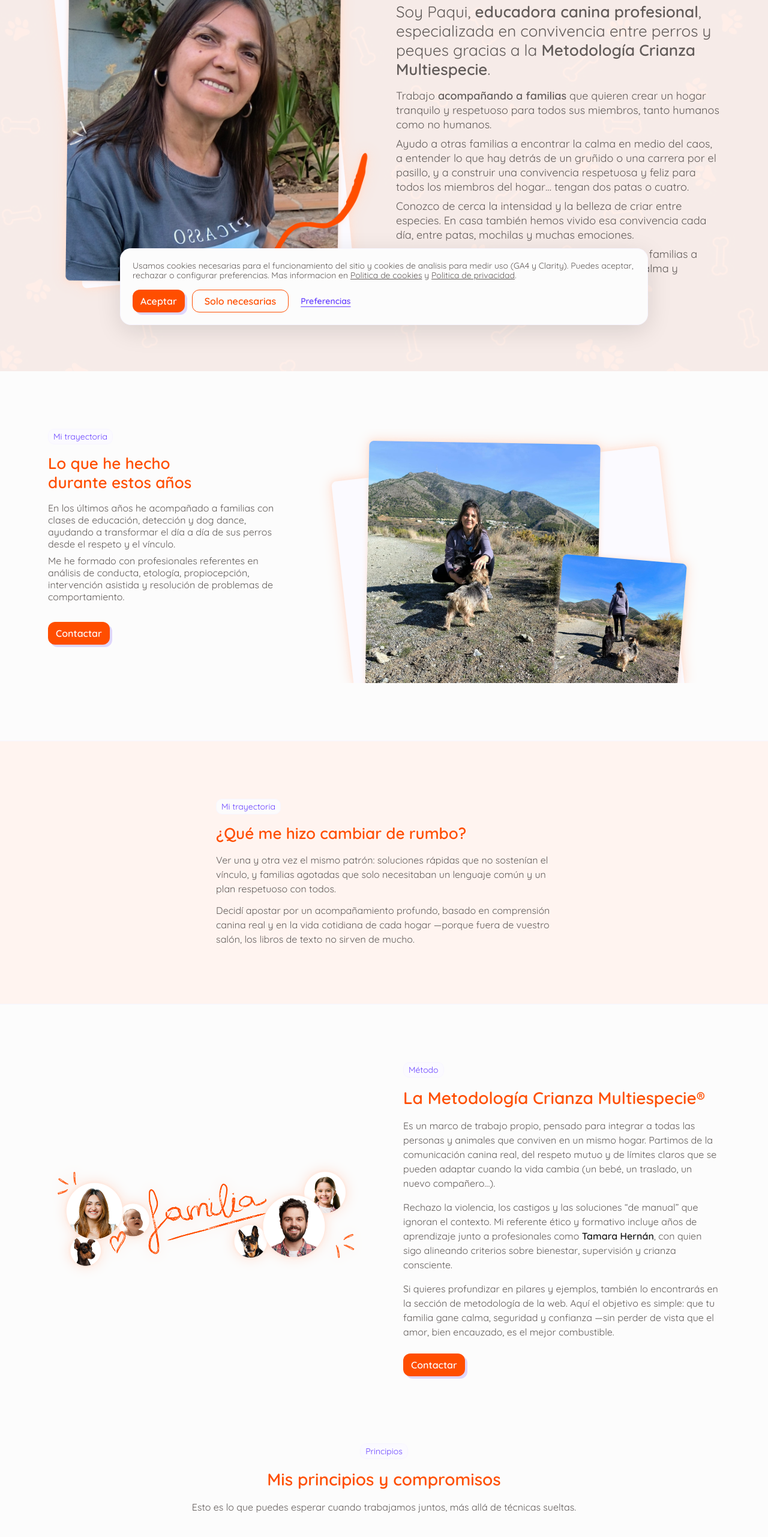
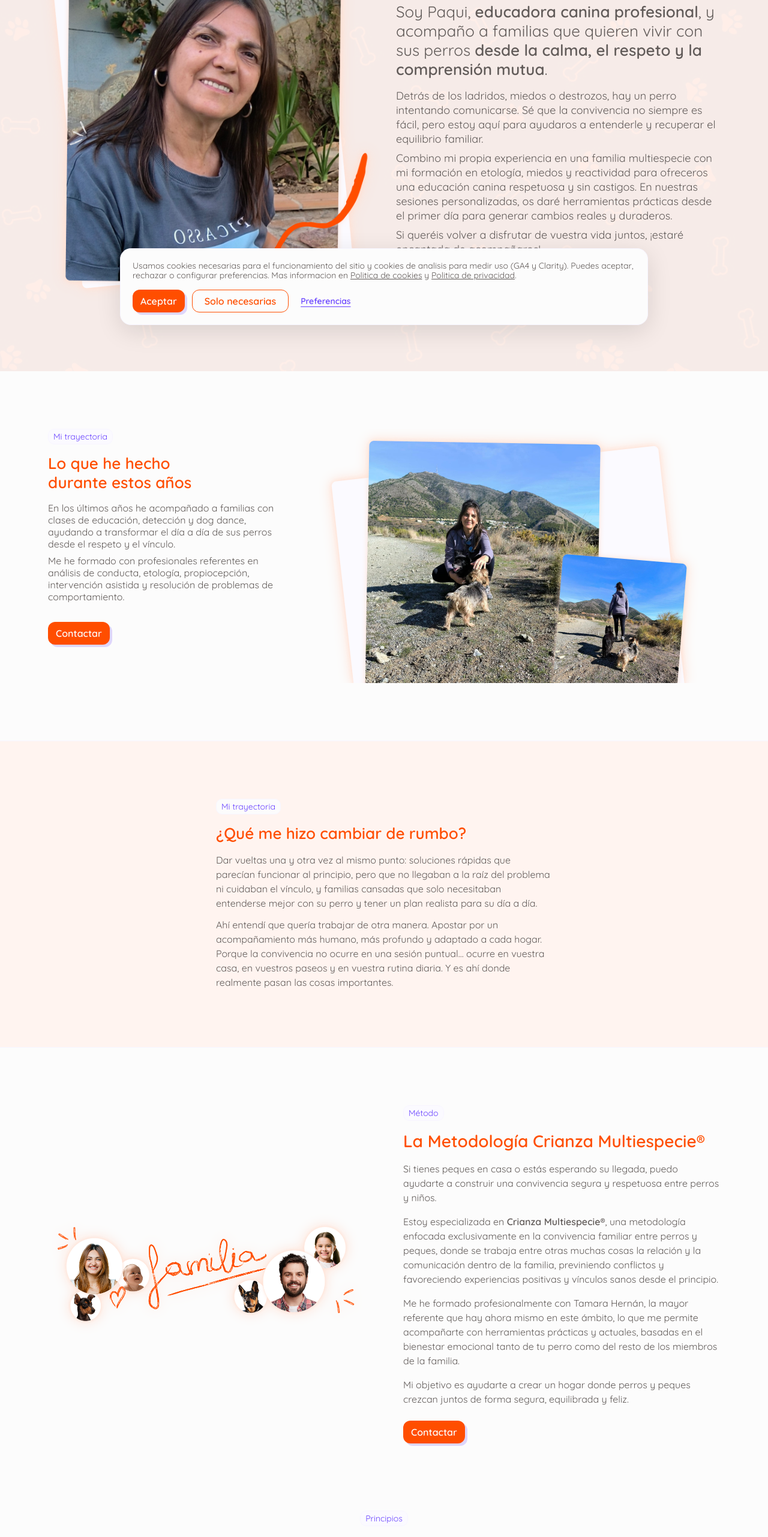
Before and after one commit to javivega/paquicabello, a React (Vite) app: page /sobre-mi in a window 1280 px wide. Shown: the part 234-2797 px from the top of the page at 60% size. Built offline with nearby package versions, Linux system fonts and the light colour scheme; no server answers.

Commit message:
About updated

```diff
--- a/src/components/about/AboutHero.tsx
+++ b/src/components/about/AboutHero.tsx
@@ -58,32 +58,21 @@ export function AboutHero({ className }: { className?: string }) {
           >
             Soy Paqui,{' '}
             <span className="font-semibold">educadora canina profesional</span>
-            {', especializada en convivencia entre perros y peques gracias a la '}
-            <span className="font-semibold">Metodología Crianza Multiespecie</span>.
+            {', y acompaño a familias que quieren vivir con sus perros '}
+            <span className="font-semibold">desde la calma, el respeto y la comprensión mutua</span>.
           </p>
           <div
             style={sectionEnterStyle(260)}
             className="section-enter max-w-[784px] space-y-2 text-[18px] leading-6 text-foreground-secondary"
           >
             <p>
-              Trabajo <span className="font-semibold">acompañando a familias</span> que
-              quieren crear un hogar tranquilo y respetuoso para todos sus miembros, tanto
-              humanos como no humanos.
+              Detrás de los ladridos, miedos o destrozos, hay un perro intentando comunicarse. Sé que la convivencia no siempre es fácil, pero estoy aquí para ayudaros a entenderle y recuperar el equilibrio familiar.
             </p>
             <p>
-              Ayudo a otras familias a encontrar la calma en medio del caos, a entender
-              lo que hay detrás de un gruñido o una carrera por el pasillo, y a construir
-              una convivencia respetuosa y feliz para todos los miembros del hogar…
-              tengan dos patas o cuatro.
+              Combino mi propia experiencia en una familia multiespecie con mi formación en etología, miedos y reactividad para ofreceros una educación canina respetuosa y sin castigos. En nuestras sesiones personalizadas, os daré herramientas prácticas desde el primer día para generar cambios reales y duraderos.
             </p>
             <p>
-              Conozco de cerca la intensidad y la belleza de criar entre especies. En casa
-              también hemos vivido esa convivencia cada día, entre patas, mochilas y
-              muchas emociones.
-            </p>
-            <p>
-              Y justo por eso decidí dedicarme a ayudar a otras familias a transitar ese
-              mismo camino con más confianza, calma y comprensión.
+              Si queréis volver a disfrutar de vuestra vida juntos, ¡estaré encantada de acompañaros!
             </p>
           </div>
         </div>
--- a/src/components/about/AboutMethodSection.tsx
+++ b/src/components/about/AboutMethodSection.tsx
@@ -46,24 +46,16 @@ export function AboutMethodSection({ className }: { className?: string }) {
           className="section-enter space-y-4 text-base leading-6 text-foreground-secondary"
         >
           <p>
-            Es un marco de trabajo propio, pensado para integrar a todas las personas y
-            animales que conviven en un mismo hogar. Partimos de la comunicación canina
-            real, del respeto mutuo y de límites claros que se pueden adaptar cuando la
-            vida cambia (un bebé, un traslado, un nuevo compañero…).
+          Si tienes peques en casa o estás esperando su llegada, puedo ayudarte a construir una convivencia segura y respetuosa entre perros y niños.
           </p>
           <p>
-            Rechazo la violencia, los castigos y las soluciones “de manual” que ignoran
-            el contexto. Mi referente ético y formativo incluye años de aprendizaje junto
-            a profesionales como{' '}
-            <span className="font-semibold text-foreground">Tamara Hernán</span>, con
-            quien sigo alineando criterios sobre bienestar, supervisión y crianza
-            consciente.
+            Estoy especializada en <span className="font-semibold">Crianza Multiespecie®</span>, una metodología enfocada exclusivamente en la convivencia familiar entre perros y peques, donde se trabaja entre otras muchas cosas la relación y la comunicación dentro de la familia, previniendo conflictos y favoreciendo experiencias positivas y vínculos sanos desde el principio.
           </p>
           <p>
-            Si quieres profundizar en pilares y ejemplos, también lo encontrarás en la
-            sección de metodología de la web. Aquí el objetivo es simple: que tu familia
-            gane calma, seguridad y confianza —sin perder de vista que el amor, bien
-            encauzado, es el mejor combustible.
+            Me he formado profesionalmente con Tamara Hernán, la mayor referente que hay ahora mismo en este ámbito, lo que me permite acompañarte con herramientas prácticas y actuales, basadas en el bienestar emocional tanto de tu perro como del resto de los miembros de la familia.
+          </p>
+          <p>
+            Mi objetivo es ayudarte a crear un hogar donde perros y peques crezcan juntos de forma segura, equilibrada y feliz.
           </p>
         </div>
         <BrandLinkButton
--- a/src/components/about/AboutPrinciplesSection.tsx
+++ b/src/components/about/AboutPrinciplesSection.tsx
@@ -24,51 +24,46 @@ const principles: readonly {
   {
     id: 'integracion',
     icon: Share2,
-    title: 'Integración real de todos',
-    body: 'Nadie es un extra en su propia casa: escuchamos necesidades humanas y caninas por igual para que el plan sea sostenible.',
+    title: 'Integración',
+    body: 'Tu perro es uno más de la familia. Te ayudo a comprender sus necesidades emocionales y físicas para crear rutinas viables en vuestro día a día. Sin buscar la perfección ni soluciones imposibles; solo cambios reales y sostenibles que os hagan la vida mucho más fácil.',
   },
   {
     id: 'limites',
     icon: Link2,
-    title: 'Límites respetuosos y adaptables',
-    body: 'Estructura y claridad sin rigidez tóxica: los límites protegen y se revisan cuando cambian las etapas o el entorno.',
+    title: 'Límites respetuosos',
+    body: 'Poner límites no es controlar ni cohibir, sino aportar seguridad a toda la familia. Trabajamos desde el respeto, ajustando las normas a vuestra etapa vital para proteger y cuidar, nunca para imponer.'
   },
   {
     id: 'supervision',
     icon: Eye,
-    title: 'Supervisión consciente',
-    body: 'Especialmente con peques, priorizamos anticipación y seguridad física y emocional para todos los involucrados.',
+    title: 'Supervisión',
+    body: 'Priorizamos la anticipación y la prevención, especialmente si hay peques en casa. Os acompaño para crear entornos física y emocionalmente seguros, donde todos podáis convivir con total tranquilidad.',
   },
   {
     id: 'comunicacion',
     icon: MessagesSquare,
-    title: 'Comunicación canina real',
-    body: 'Aprendemos a leer señales, ritmos y tensiones antes de etiquetar conductas como “obediencia” o “desobediencia”.',
+    title: 'Comunicación canina',
+    body: 'Aprendemos a leer señales, ritmos y tensiones antes de etiquetar conductas como “obediencia” o “desobedienciaAprenderemos a descifrar su lenguaje y esas señales sutiles que suelen pasar desapercibidas. No es cuestión de obediencia, sino de entender qué intenta comunicarte y qué necesita realmente tu perro.',
   },
   {
     id: 'empatia',
     icon: Dog,
-    title: 'Empatía sin humanizar',
-    body: 'Reconocemos emociones y motivaciones caninas sin proyectar narrativas humanas que distorsionan lo que el perro necesita.',
+    title: 'Empatía',
+    body: 'Tu perro siente miedo, alegría o frustración, pero lo expresa a su manera. Te ayudaré a interpretar sus emociones desde su perspectiva canina, alejándonos de expectativas humanas para darle justo lo que necesita.',
   },
   {
     id: 'apoyo',
     icon: HandHeart,
     title: 'Apoyo emocional continuo',
-    body: 'El proceso incluye espacio para tus dudas y tu cansancio: el cambio es gradual y merece compañía, no juicio.',
+    body: 'Los cambios llevan tiempo y es normal sentir dudas o cansancio. Durante el acompañamiento tendrás un espacio seguro y sin juicios donde preguntar, aprender y avanzar respetando vuestro ritmo familiar.',
   },
   {
     id: 'amor',
     icon: Heart,
     title: 'Amor como motor de cambio',
-    body: 'El cariño se traduce en coherencia, paciencia y acciones alineadas con el bienestar —no en permisividad que genera inseguridad.',
+    body: 'El verdadero cariño se demuestra con coherencia y paciencia. Fomentamos un amor responsable que sirva de guía y aporte seguridad, huyendo de los métodos aversivos y de la permisividad que genera inseguridad.',
   },
-  {
-    id: 'crianza-peque',
-    icon: Baby,
-    title: 'Crianza consciente desde la etapa del peque',
-    body: 'Si convives con bebés o niños, integramos sus ritmos y curiosidad en el diseño de la convivencia con el perro.',
-  },
+
 ]
 
 export function AboutPrinciplesSection({ className }: { className?: string }) {
@@ -98,8 +93,8 @@ export function AboutPrinciplesSection({ className }: { className?: string }) {
           style={sectionEnterStyle(190)}
           className="section-enter text-base leading-6 text-foreground-secondary"
         >
-          Esto es lo que puedes esperar cuando trabajamos juntos, más allá de técnicas
-          sueltas.
+          Más allá de técnicas sueltas o ejercicios puntuales, mi trabajo se basa en una forma de acompañar a las familias y a sus perros desde el respeto, la comprensión y la coherencia.
+          Esto es lo que puedes esperar cuando trabajemos juntos:
         </p>
       </div>
 
--- a/src/components/about/AboutTurnSection.tsx
+++ b/src/components/about/AboutTurnSection.tsx
@@ -29,14 +29,10 @@ export function AboutTurnSection({ className }: { className?: string }) {
           className="section-enter space-y-3 text-base leading-6 text-foreground-secondary"
         >
           <p>
-            Ver una y otra vez el mismo patrón: soluciones rápidas que no sostenían el
-            vínculo, y familias agotadas que solo necesitaban un lenguaje común y un plan
-            respetuoso con todos.
+          Dar vueltas una y otra vez al mismo punto: soluciones rápidas que parecían funcionar al principio, pero que no llegaban a la raíz del problema ni cuidaban el vínculo, y familias cansadas que solo necesitaban entenderse mejor con su perro y tener un plan realista para su día a día.
           </p>
           <p>
-            Decidí apostar por un acompañamiento profundo, basado en comprensión canina
-            real y en la vida cotidiana de cada hogar —porque fuera de vuestro salón, los
-            libros de texto no sirven de mucho.
+          Ahí entendí que quería trabajar de otra manera. Apostar por un acompañamiento más humano, más profundo y adaptado a cada hogar. Porque la convivencia no ocurre en una sesión puntual… ocurre en vuestra casa, en vuestros paseos y en vuestra rutina diaria. Y es ahí donde realmente pasan las cosas importantes.
           </p>
         </div>
       </div>
```
